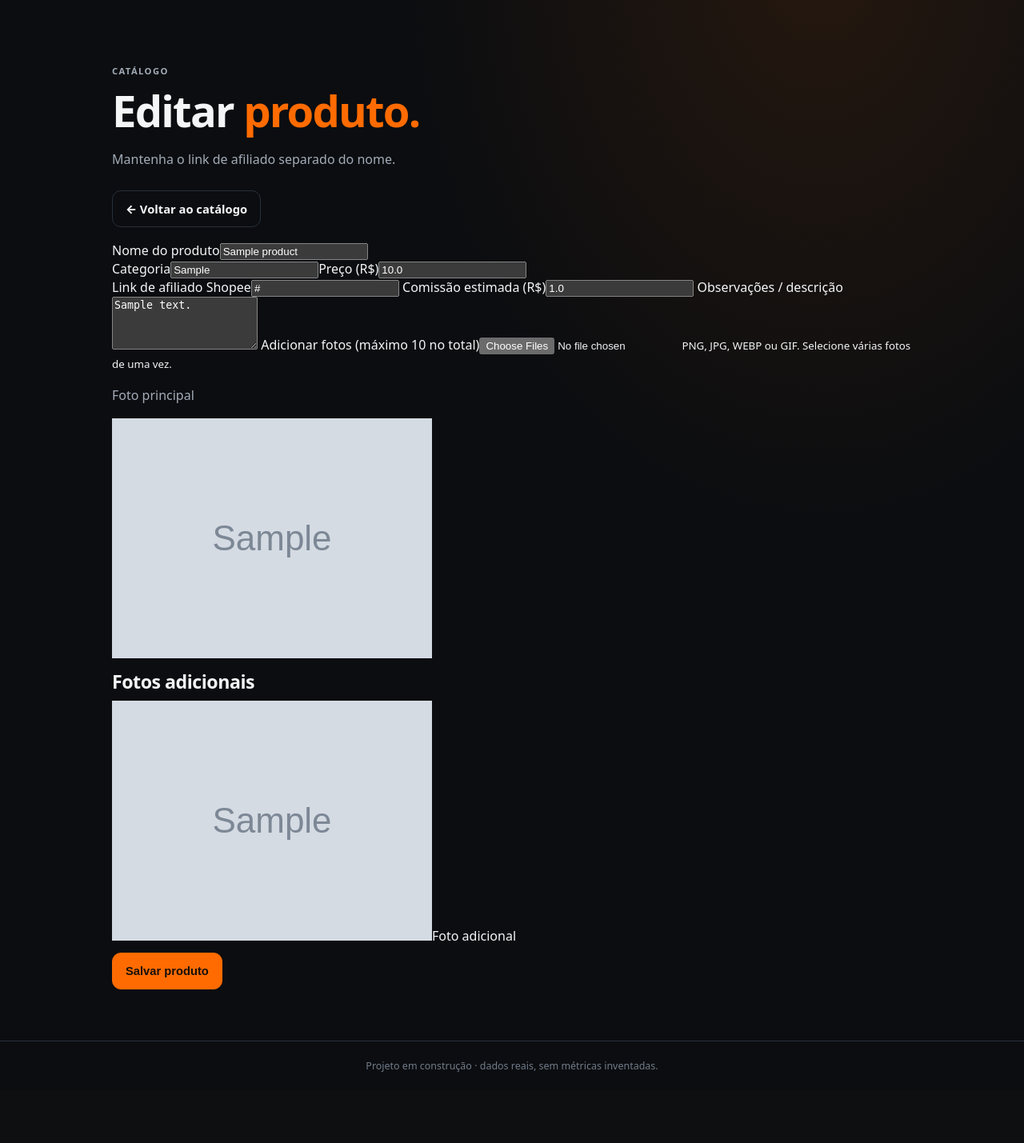
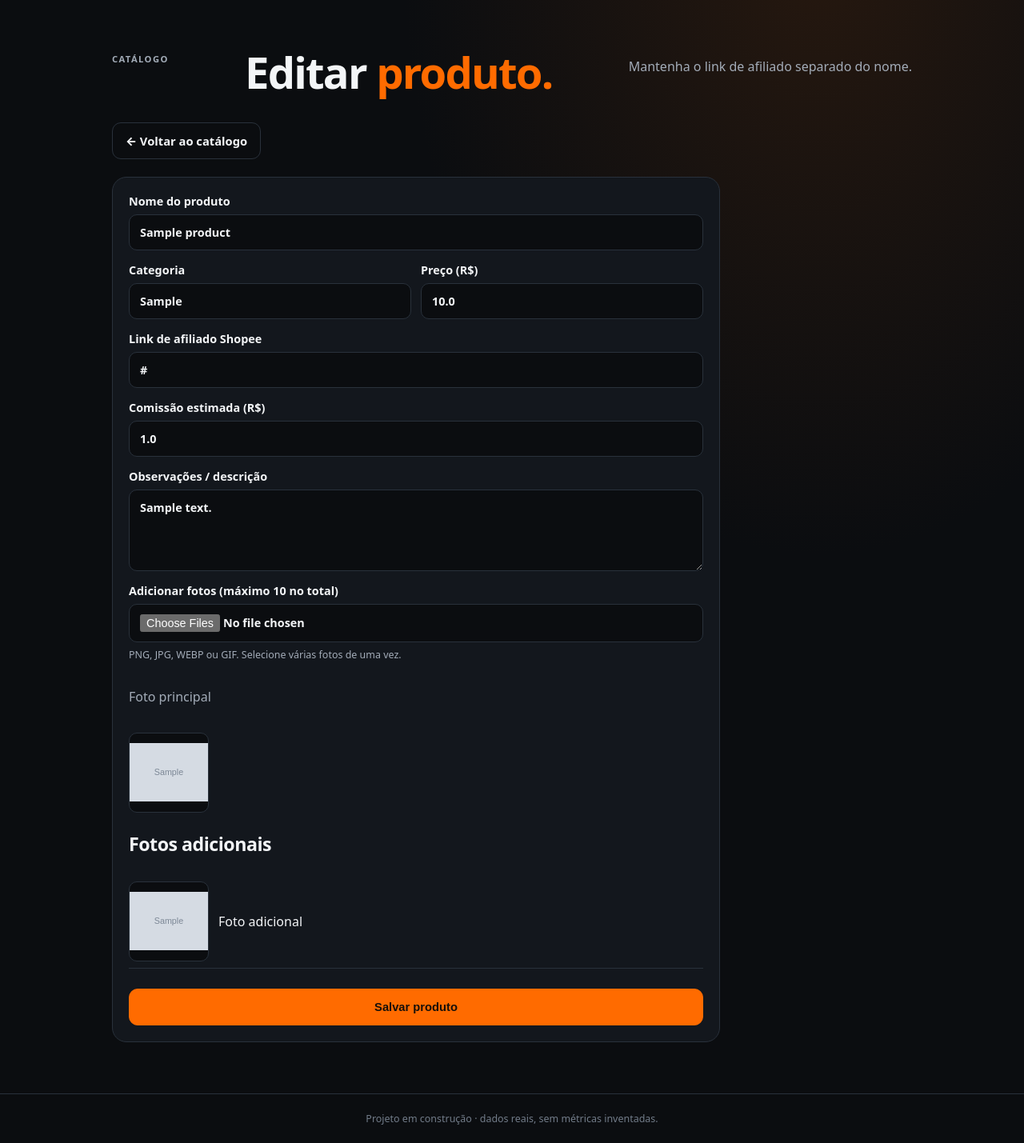
Before and after one commit to gabrielmunhak08-dev/central-afiliados-next., a Flask app: page /produtos/1/editar in a window 1280 px wide. Shown: the part 68-1497 px from the top of the page at 80% size. Before the commit the page ends 1408 px from the top, so only its background shows below. Run offline with Flask 3, Linux system fonts and the light colour scheme; the visitor is signed in with stand-in values (Sample User, id 1); tables that the repository leaves empty hold one stand-in row (values such as "Sample post"); grey boxes marked "Sample" are stand-in pictures.

Commit message:
Estilizar catálogo e formulário para celular

```diff
--- a/static/style.css
+++ b/static/style.css
@@ -31,3 +31,26 @@ p{line-height:1.65}.muted,.module-card p{color:var(--muted)}
 .small-note{line-height:1.6;margin-top:24px}
 footer{text-align:center;color:#727c89;font-size:.78rem;padding:22px;border-top:1px solid var(--line)}
 @media(max-width:560px){.topbar{min-height:60px;padding:10px 14px}.version{font-size:.58rem;letter-spacing:.7px}.page{padding:24px 14px 42px}.module-grid{grid-template-columns:1fr}.welcome{border-radius:18px}h1{letter-spacing:-1.2px}.auth-card{border-radius:17px}.account{gap:7px}}
+
+.section-heading{display:flex;align-items:flex-start;justify-content:space-between;gap:16px;flex-wrap:wrap;margin:12px 0 22px}
+.section-heading h1{margin:8px 0}
+.search-bar{display:flex;gap:8px;margin:18px 0 24px}
+.search-bar input,.form-card input,.form-card textarea{width:100%;min-width:0;padding:12px 13px;border:1px solid var(--line);border-radius:10px;background:#0b0d10;color:var(--text);font:inherit}
+.search-bar input{flex:1}
+.form-card{display:flex;flex-direction:column;gap:15px;max-width:760px;padding:20px;border:1px solid var(--line);border-radius:18px;background:var(--panel)}
+.form-card label{display:flex;flex-direction:column;gap:7px;font-size:.9rem;font-weight:650}
+.form-card small{font-size:.78rem;color:var(--muted);font-weight:400}
+.form-row{display:grid;grid-template-columns:1fr 1fr;gap:12px}
+.products-grid{display:grid;grid-template-columns:repeat(2,minmax(0,1fr));gap:14px}
+.product-card{overflow:hidden;border:1px solid var(--line);border-radius:16px;background:var(--panel)}
+.product-thumb{display:block;height:180px;background:#0b0d10}
+.product-thumb img{width:100%;height:100%;object-fit:contain}
+.no-image{display:grid;place-items:center;height:100%;color:var(--muted)}
+.product-info{padding:14px}.product-info h2{font-size:1.05rem;overflow-wrap:anywhere}
+.product-info h2 a{color:var(--text);text-decoration:none}
+.product-price{color:var(--orange);font-weight:800}
+.product-category{font-size:.75rem;color:var(--muted);margin:0}
+.text-link{color:var(--orange);font-size:.84rem;overflow-wrap:anywhere}
+.form-thumb{width:100px;height:100px;object-fit:contain;background:#0b0d10;border:1px solid var(--line);border-radius:10px}
+.photo-row{display:flex;align-items:center;gap:12px;padding:8px 0;border-bottom:1px solid var(--line)}
+@media(max-width:560px){.products-grid{grid-template-columns:1fr}.form-row{grid-template-columns:1fr}.product-thumb{height:210px}.search-bar{flex-wrap:wrap}.search-bar .button{margin-top:0}}
```
